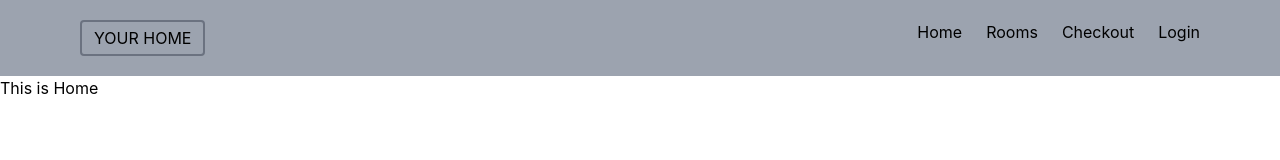
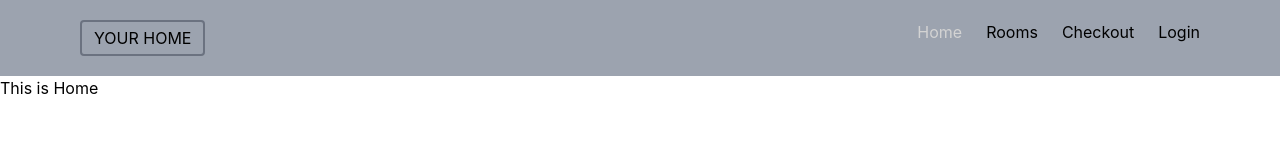
Before and after one commit to neyaznafiz/your-home, a React (Create React App) app: page / in a window 1280 px wide. Shown: the top 160 px of the page. Built offline with nearby package versions, Linux system fonts and the light colour scheme; no server answers.

Commit message:
coustom link added

```diff
--- /dev/null
+++ b/src/Components/CoustomLink/CoustomLink.jsx
@@ -0,0 +1,26 @@
+import React from 'react';
+import { Link, useMatch, useResolvedPath } from 'react-router-dom';
+
+const CoustomLink = ({ children, to, ...props }) => {
+
+    let resolved = useResolvedPath(to);
+    let match = useMatch({ path: resolved.pathname, end: true });
+
+
+    return (
+        <div>
+
+<Link
+        style={{ color: match ? "lightgray" : "black", textDecoration: match? "" : "none" }}
+        to={to}
+        {...props}
+      >
+        {children}
+      </Link>
+
+
+        </div>
+    );
+};
+
+export default CoustomLink;
--- a/src/Components/Header/Header.jsx
+++ b/src/Components/Header/Header.jsx
@@ -3,6 +3,7 @@ import { Link } from 'react-router-dom';
 import auth from '../../Firebase/firebase.init';
 import { useAuthState } from 'react-firebase-hooks/auth';
 import UseFirebase from '../UseFirebase/UseFirebase';
+import CoustomLink from '../CoustomLink/CoustomLink';
 
 const Header = () => {
 
@@ -17,16 +18,16 @@ const Header = () => {
                     <h2 className='border-2 border-gray-500  py-1 px-3 rounded'>YOUR HOME</h2>
                 </div>
 
-                <div className=''>
-                    <Link className='ml-6' to='/'>Home</Link>
-                    <Link className='ml-6' to='/rooms'>Rooms</Link>
-                    <Link className='ml-6' to='/checkout'>Checkout</Link>
+                <div className='flex'>
+                    <CoustomLink className='ml-6' to='/'>Home</CoustomLink>
+                    <CoustomLink className='ml-6' to='/rooms'>Rooms</CoustomLink>
+                    <CoustomLink className='ml-6' to='/checkout'>Checkout</CoustomLink>
 
                     {
                         user ?
-                            <Link to="/" className='ml-6' onClick={handleSingOut}>Logout</Link>
+                            <CoustomLink to="/" className='ml-6' onClick={handleSingOut}>Logout</CoustomLink>
                             :
-                        <Link className='ml-6' to='/login'>Login</Link>
+                        <CoustomLink className='ml-6' to='/login'>Login</CoustomLink>
                         }
                 </div>
             </div>
```
